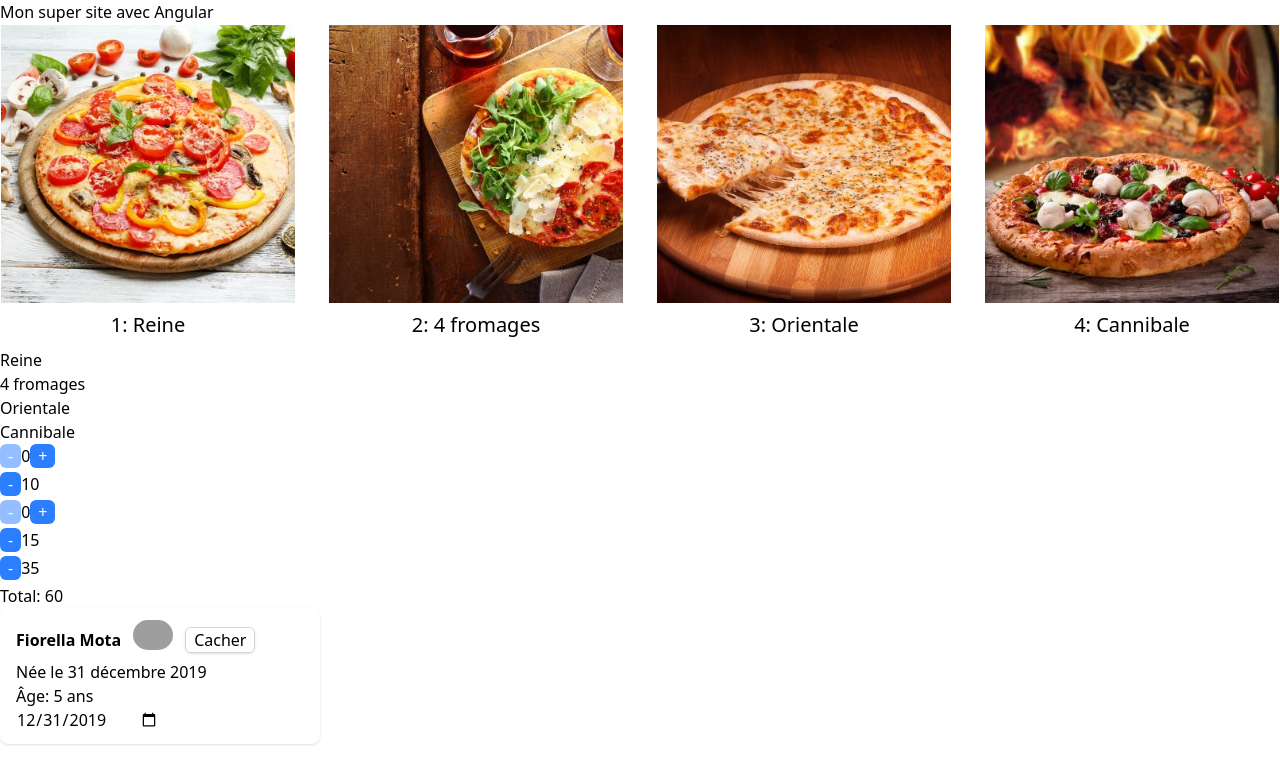
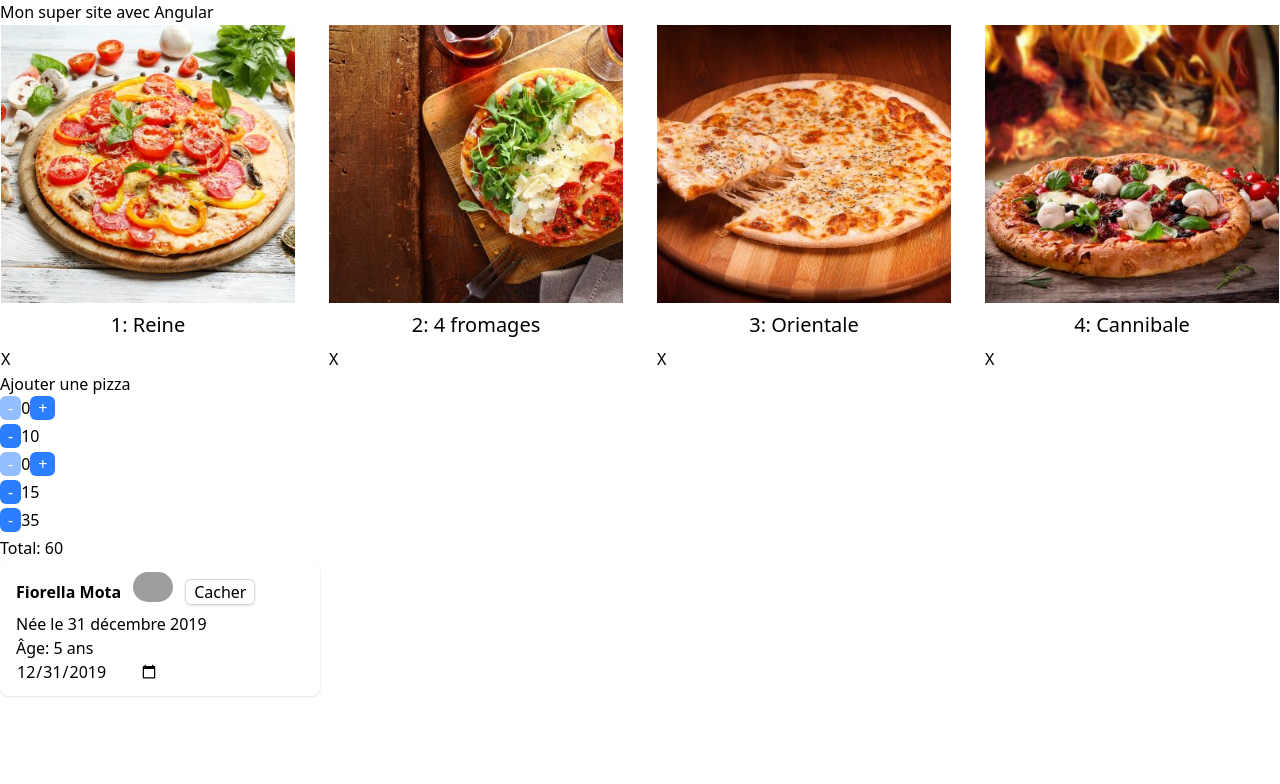
Before and after one commit to matthieumota/angular-pizza-plb, an Angular app: page / in a window 1280 px wide. Shown: the top 784 px of the page. Built offline with nearby package versions, Linux system fonts and the light colour scheme; grey boxes are pictures that could not be loaded.

Commit message:
exo http

```diff
--- a/src/app/app.html
+++ b/src/app/app.html
@@ -12,17 +12,19 @@
       }">
         <img [src]="pizza.image" [alt]="pizza.name" [class.rounded-t-lg]="selected && pizza.id === selected.id" />
         <h2 class="text-xl text-center py-2">{{ pizza.id }}: {{ pizza.name }}</h2>
+        <button (click)="delete($event, pizza)">X</button>
       </li>
     }
   </ul>
 
-  <ul class="pizzas">
-    <ng-container *ngFor="let pizza of pizzas">
-      <li *ngIf="true">
-        {{ pizza.name }}
-      </li>
-    </ng-container>
-  </ul>
+  <button (click)="toggleNewPizza()">
+    Ajouter une pizza
+  </button>
+
+  <div *ngIf="showNewPizza">
+    <input class="border border-gray-500" type="text" [(ngModel)]="newPizza.name" (keydown)="save($event)">
+    <input class="border border-gray-500" type="text" [(ngModel)]="newPizza.price" (keydown)="save($event)">
+  </div>
 
   <app-counter (changed)="total += $event"></app-counter>
   <app-counter [value]="10" (changed)="total += $event"></app-counter>
--- a/src/app/app.ts
+++ b/src/app/app.ts
@@ -7,11 +7,12 @@ import { Author } from './components/author/author';
 import { User } from './models/user';
 import { PizzaService } from './services/pizza';
 import { Message, MessageService } from './services/message';
-import { filter, map, repeat } from 'rxjs';
+import { filter, repeat, switchMap } from 'rxjs';
+import { FormsModule } from '@angular/forms';
 
 @Component({
   selector: 'app-root',
-  imports: [Author, CommonModule, Counter, PizzaComponent],
+  imports: [Author, CommonModule, Counter, PizzaComponent, FormsModule],
   templateUrl: './app.html',
   styleUrl: './app.scss'
 })
@@ -22,6 +23,8 @@ export class App implements OnInit {
   user = new User('Mota', 'Fiorella', '2019-12-31', 'https://randomuser.me/api/portraits/women/12.jpg');
   total: number = 0
   messages: Message[] = []
+  showNewPizza: boolean = false
+  newPizza: Pizza = new Pizza(0, '', 0, '/assets/pizzas/cannibale.jpg')
 
   constructor(
     private pizzaService: PizzaService,
@@ -36,6 +39,13 @@ export class App implements OnInit {
     ).subscribe(r => {
       console.log(r)
       this.pizzas = this.pizzas.concat(r)
+    })
+
+    this.pizzaService.events.pipe(
+      filter(event => event === 'update'),
+      switchMap(() => this.pizzaService.getPizzas())
+    ).subscribe(pizzas => {
+      this.pizzas = pizzas
     })
 
     // let that = this
@@ -59,4 +69,40 @@ export class App implements OnInit {
   deleteMessage(index: number) {
     this.messageService.deleteMessage(index)
   }
+
+  delete(event: Event, pizza: Pizza) {
+    event.stopPropagation()
+
+    if (!confirm('Voulez-vous vraiment supprimer cette pizza ?')) return
+
+    this.pizzaService.deletePizza(pizza.id).subscribe(_ => {
+      this.pizzas = this.pizzas.filter(p => p.id !== pizza.id)
+    })
+  }
+
+  toggleNewPizza() {
+    this.showNewPizza = !this.showNewPizza
+  }
+
+  save(event: KeyboardEvent) {
+    if (event.key !== 'Enter') return
+
+    if (!this.newPizza.name || !this.newPizza.price) return
+
+    this.pizzaService.createPizza(this.newPizza).pipe(
+      switchMap(() => this.pizzaService.getPizzas())
+    ).subscribe(pizzas => {
+      this.pizzas = pizzas
+      this.toggleNewPizza()
+      this.newPizza = new Pizza(0, '', 0, '/assets/pizzas/cannibale.jpg')
+    })
+
+    // this.pizzaService.createPizza(this.newPizza).subscribe(_ => {
+    //   this.toggleNewPizza()
+    //   this.newPizza = new Pizza(0, '', 0, '/assets/pizzas/cannibale.jpg')
+    //   this.pizzaService.getPizzas().subscribe(pizzas => {
+    //     this.pizzas = pizzas
+    //   })
+    // })
+  }
 }
--- a/src/app/components/pizza/pizza.html
+++ b/src/app/components/pizza/pizza.html
@@ -5,3 +5,4 @@
 <input [ngModel]="selected.name" (ngModelChange)="selected.name = $event" placeholder="Nom">
 <input [value]="selected.name" (input)="selected.name = $any($event.target).value">
 <button (click)="canceled.emit(selected)">Annuler</button>
+<button (click)="save()">Mettre à jour</button>
--- a/src/app/components/pizza/pizza.ts
+++ b/src/app/components/pizza/pizza.ts
@@ -1,6 +1,7 @@
 import { Component, EventEmitter, Input, Output } from '@angular/core';
 import { Pizza as PizzaModel } from '../../models/pizza';
 import { FormsModule } from '@angular/forms';
+import { PizzaService } from '../../services/pizza';
 
 @Component({
   selector: 'app-pizza',
@@ -12,11 +13,18 @@ export class Pizza {
   @Input() selected!: PizzaModel;
   @Output() canceled = new EventEmitter<PizzaModel>();
 
-  constructor() {
+  constructor(private pizzaService: PizzaService) {
     console.log('CONSTRUCTOR', this.selected)
   }
 
   ngOnInit() {
     console.log('ngOnInit', this.selected)
   }
+
+  save() {
+    this.pizzaService.updatePizza(this.selected).subscribe(() => {
+      this.pizzaService.events.next('update')
+      this.canceled.emit(this.selected)
+    })
+  }
 }
--- a/src/app/http/fake-interceptor.ts
+++ b/src/app/http/fake-interceptor.ts
@@ -70,6 +70,12 @@ export class FakeInterceptor implements HttpInterceptor {
       let pizza = pizzas.find(p => p.id === idFromUrl());
       pizza = { ...pizza, ...body };
 
+      if (!pizza) {
+        return response('Not found', 404);
+      }
+
+      pizzas = pizzas.map(p => p.id === idFromUrl() ? pizza : p);
+
       syncStorage();
 
       return response(pizza);
--- a/src/app/services/pizza.ts
+++ b/src/app/services/pizza.ts
@@ -1,15 +1,29 @@
 import { Injectable } from '@angular/core';
 import { Pizza } from '../models/pizza';
 import { HttpClient } from '@angular/common/http';
-import { Observable } from 'rxjs';
+import { Observable, Subject } from 'rxjs';
 
 @Injectable({
   providedIn: 'root'
 })
 export class PizzaService {
+  events = new Subject<string>()
+
   constructor(private http: HttpClient) {}
 
   getPizzas(): Observable<Pizza[]> {
     return this.http.get<Pizza[]>('/api/pizzas');
   }
+
+  deletePizza(id: number): Observable<void> {
+    return this.http.delete<void>(`/api/pizzas/${id}`)
+  }
+
+  createPizza(pizza: Pizza): Observable<Pizza> {
+    return this.http.post<Pizza>(`/api/pizzas`, pizza)
+  }
+
+  updatePizza(pizza: Pizza): Observable<Pizza> {
+    return this.http.put<Pizza>(`/api/pizzas/${pizza.id}`, pizza)
+  }
 }
```
